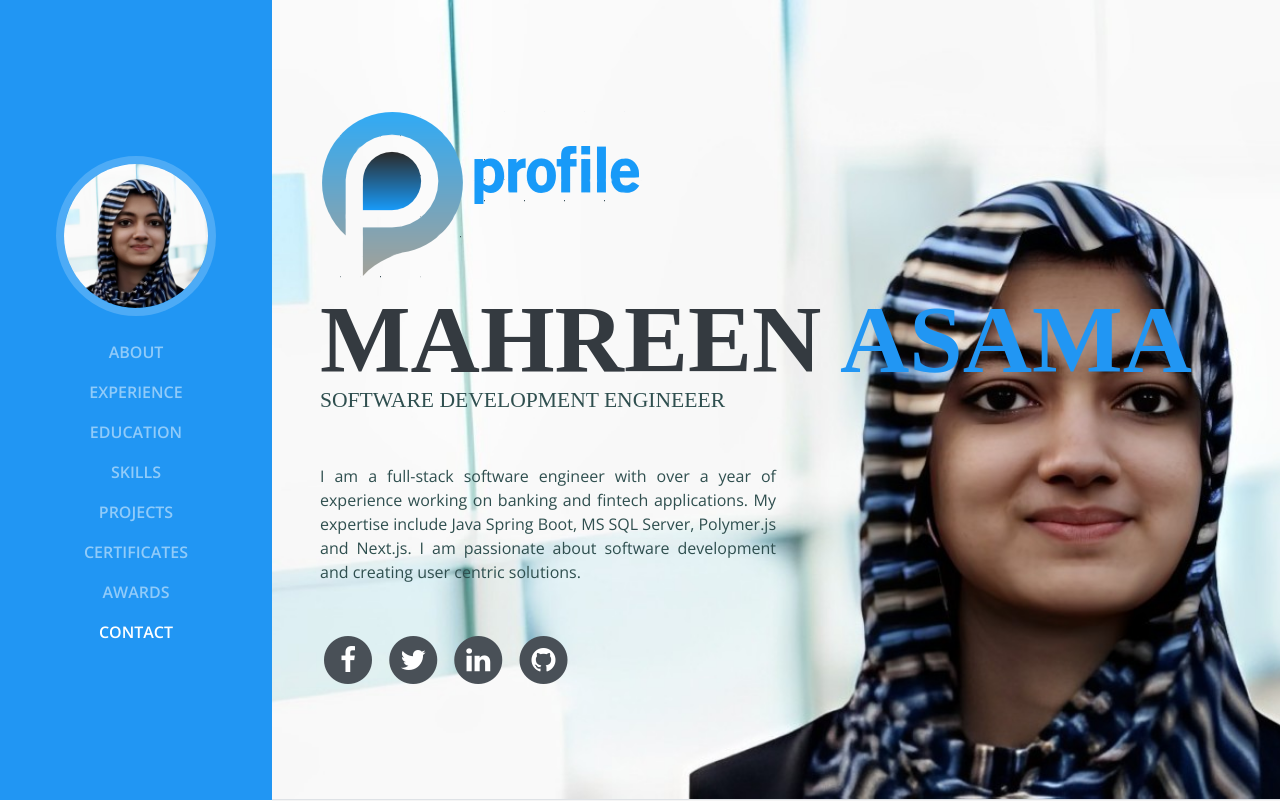
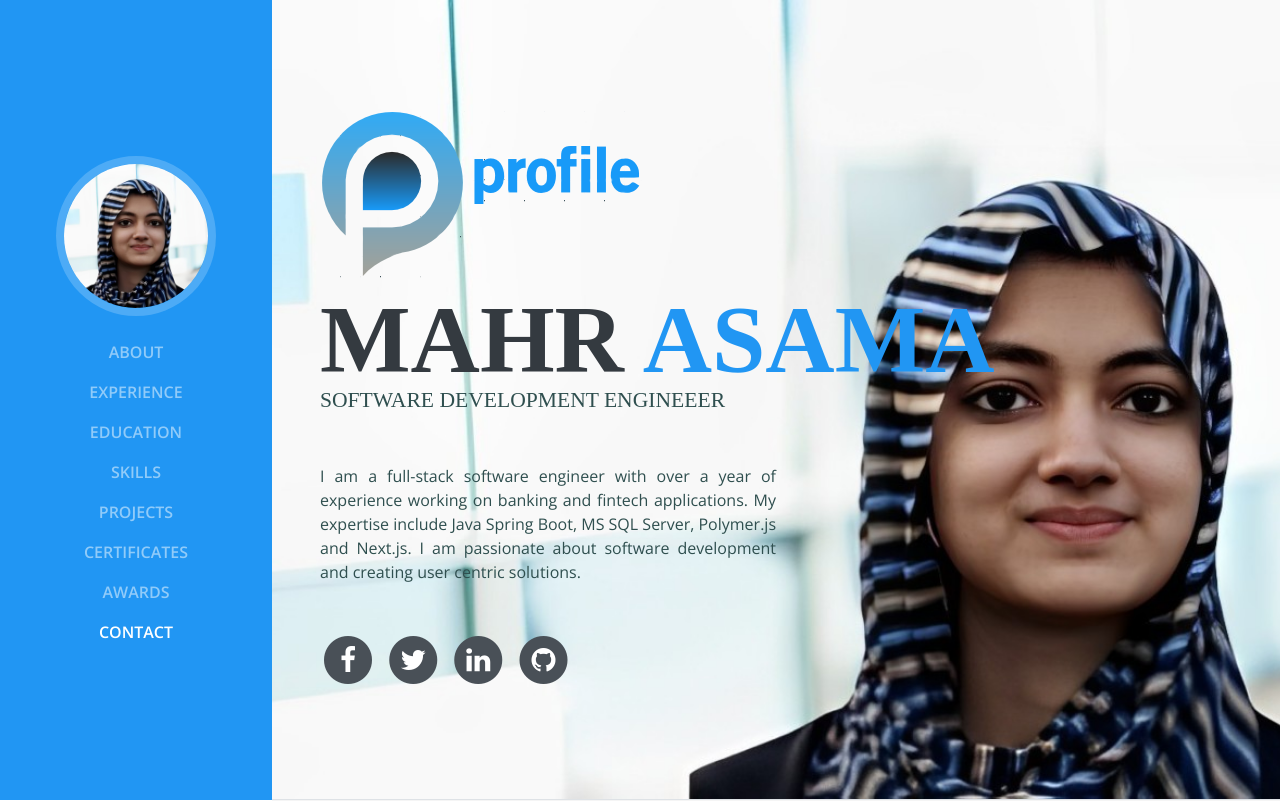
Before and after one commit to mahreenasama/portfolio, a plain HTML site: page index.html in a window 1280 px wide. Shown: the top 801 px of the page. Drawn offline with nearby package versions, Linux system fonts and the light colour scheme; a web font is replaced by a local one.

Commit message:
Update index.html

```diff
--- a/index.html
+++ b/index.html
@@ -83,7 +83,7 @@ License URL: https://creativecommons.org/licenses/by/4.0/
     <section class="resume-section p-3 p-lg-5 d-flex d-column" id="about">
       <div class="my-auto">
         <img src="img/logo-s.png" class="img-fluid mb-3" alt="">
-        <h1 class="mb-0">Mahreen
+        <h1 class="mb-0">Mahr
           <span class="text-primary">Asama</span>
         </h1>
         <div class="subheading mb-5" style="color: darkslategrey;">Software Development Engineeer
```
